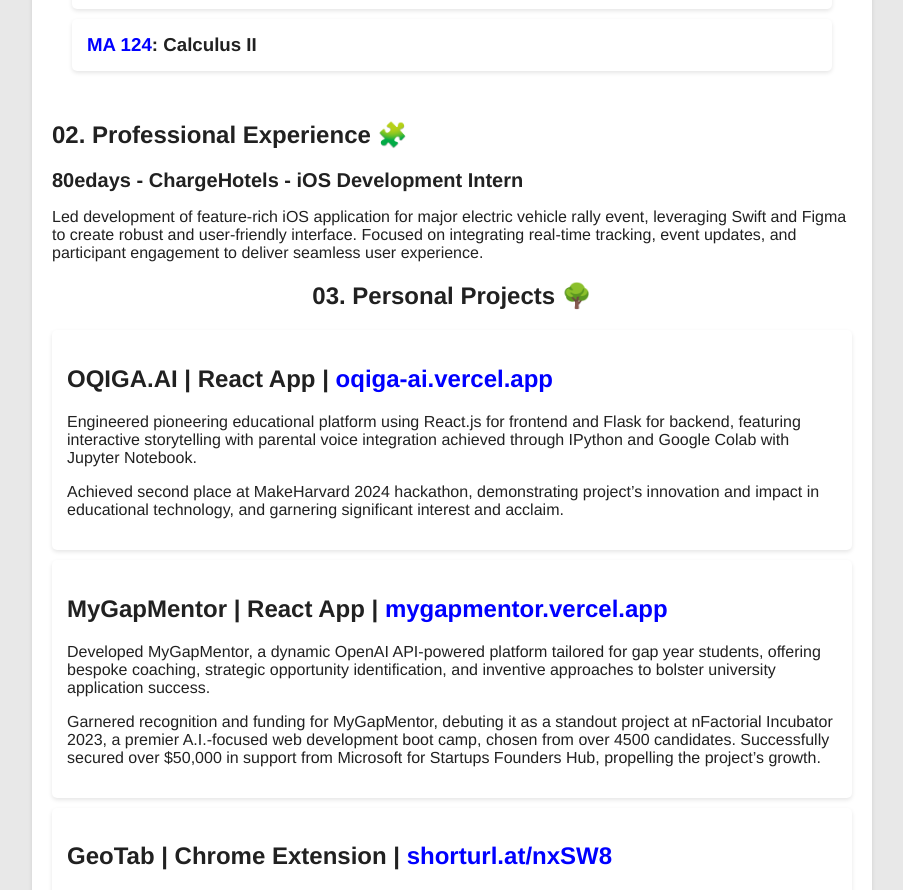
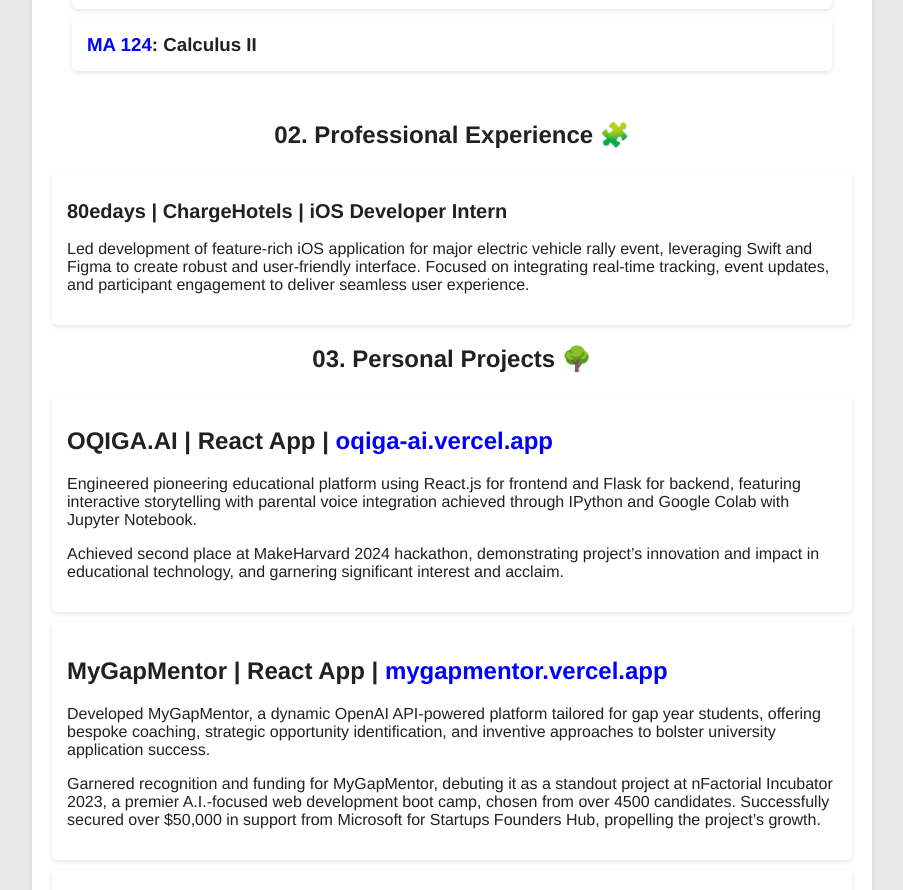
Before and after one commit to Zhandolia/2024bnk, a React (Create React App) app: page / in a window 1280 px wide. Shown: the part 1300-2190 px from the top of the page, without its empty margins (188-1091 px from the left). Built offline with nearby package versions, Linux system fonts and the light colour scheme.

Commit message:
added containers to experiences

```diff
--- a/src/App.css
+++ b/src/App.css
@@ -221,3 +221,20 @@
   color: #212121;
   margin: 0;
 }
+
+.experience {
+  background-color: #fff; /* White background for each experience */
+  padding: 15px;
+  margin-bottom: 10px;
+  box-shadow: 0 2px 4px rgba(0, 0, 0, 0.1); /* Subtle shadow for depth */
+  border-radius: 5px; /* Rounded corners */
+}
+
+.experience h3 {
+  color: #212121; /* Dark text for readability */
+  margin: 0; /* Adjusts default margin */
+}
+
+#experiences h1 {
+  text-align: center;
+}
--- a/src/App.js
+++ b/src/App.js
@@ -75,9 +75,9 @@
          </div>
 
         <section id="experiences">
-          <h2>02. Professional Experience 🧩</h2>
+          <h1>02. Professional Experience 🧩</h1>
           <div className="experience">
-            <h2 class="experience-title">80edays - ChargeHotels - iOS Development Intern</h2>
+            <h2 class="experience-title">80edays | ChargeHotels | iOS Developer Intern</h2>
             <p class="project-description">Led development of feature-rich iOS application for major electric vehicle rally event, leveraging Swift and Figma to create robust and user-friendly interface. Focused on integrating real-time tracking, event updates, and participant engagement to deliver seamless user experience.</p>
           </div>
         </section>
```
